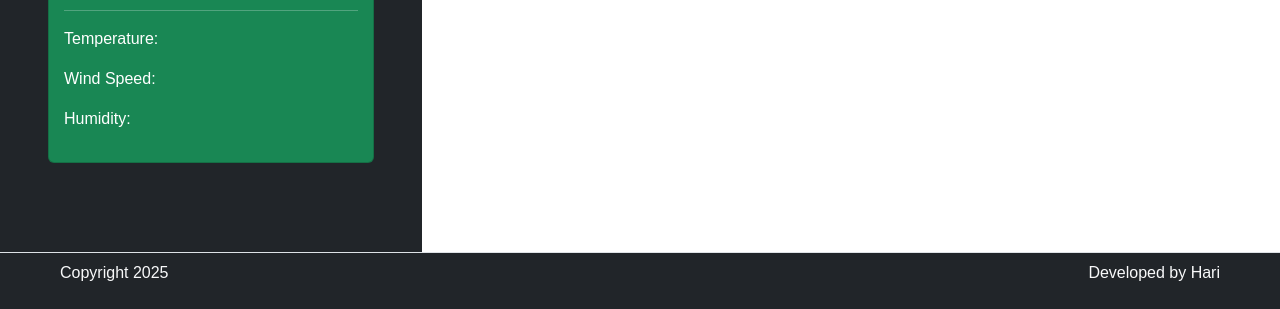
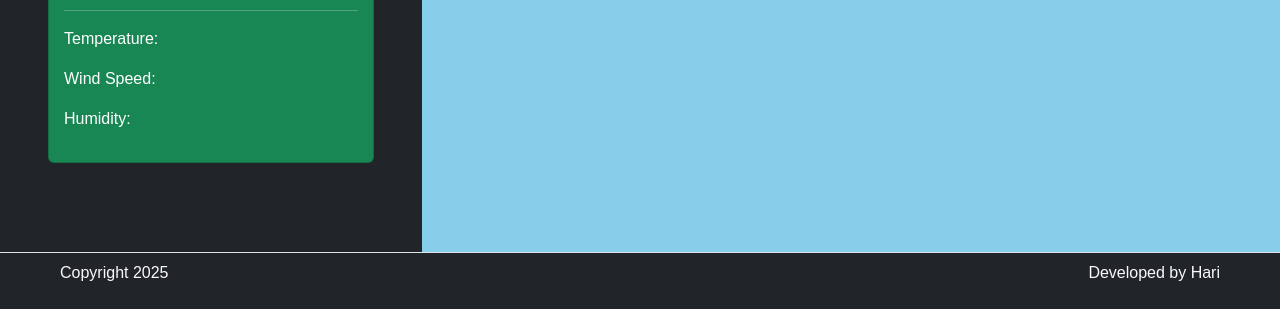
Before and after one commit to Hariprasath3003/Weather-Dashboard, a plain HTML site: page index.html in a window 1280 px wide. Shown: the part 491-800 px from the top of the page. Drawn offline with nearby package versions, Linux system fonts and the light colour scheme.

Commit message:
Added files for deployment

```diff
--- a/assets/css/style.css
+++ b/assets/css/style.css
@@ -1,7 +1,7 @@
 :root {
-    /* Weather Dashboard Theme */
-    --main-color: url('/mnt/data/A_modern_weather_dashboard_background_with_a_clear.png');
-    --secondary-color: #3b3b3b;
+    /* Default - Clear Sky */
+    --main-color: #87CEEB; /* Sky Blue */
+    --secondary-color: #3b3b3b; /* Dark Gray for contrast */
 
     /* Weather-Specific Themes */
     --sunny: #FFD700; /* Gold */
```
